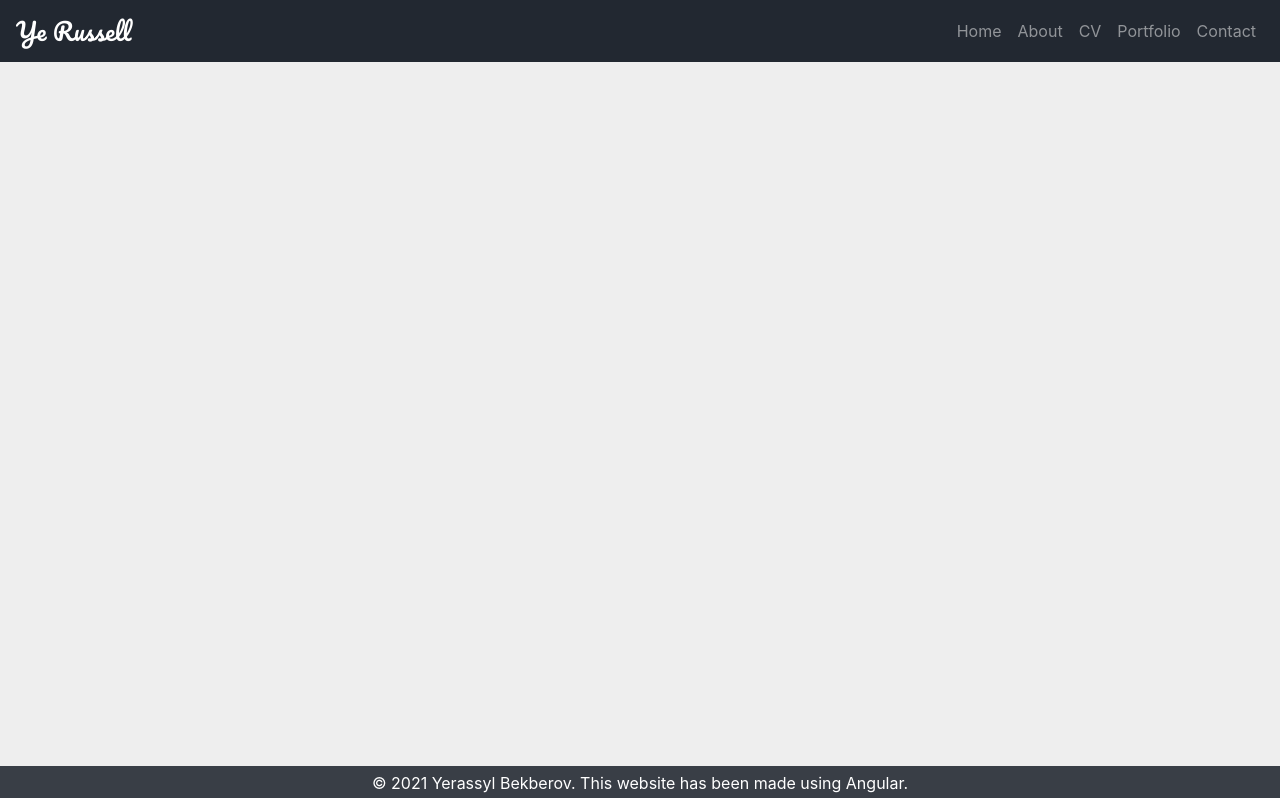
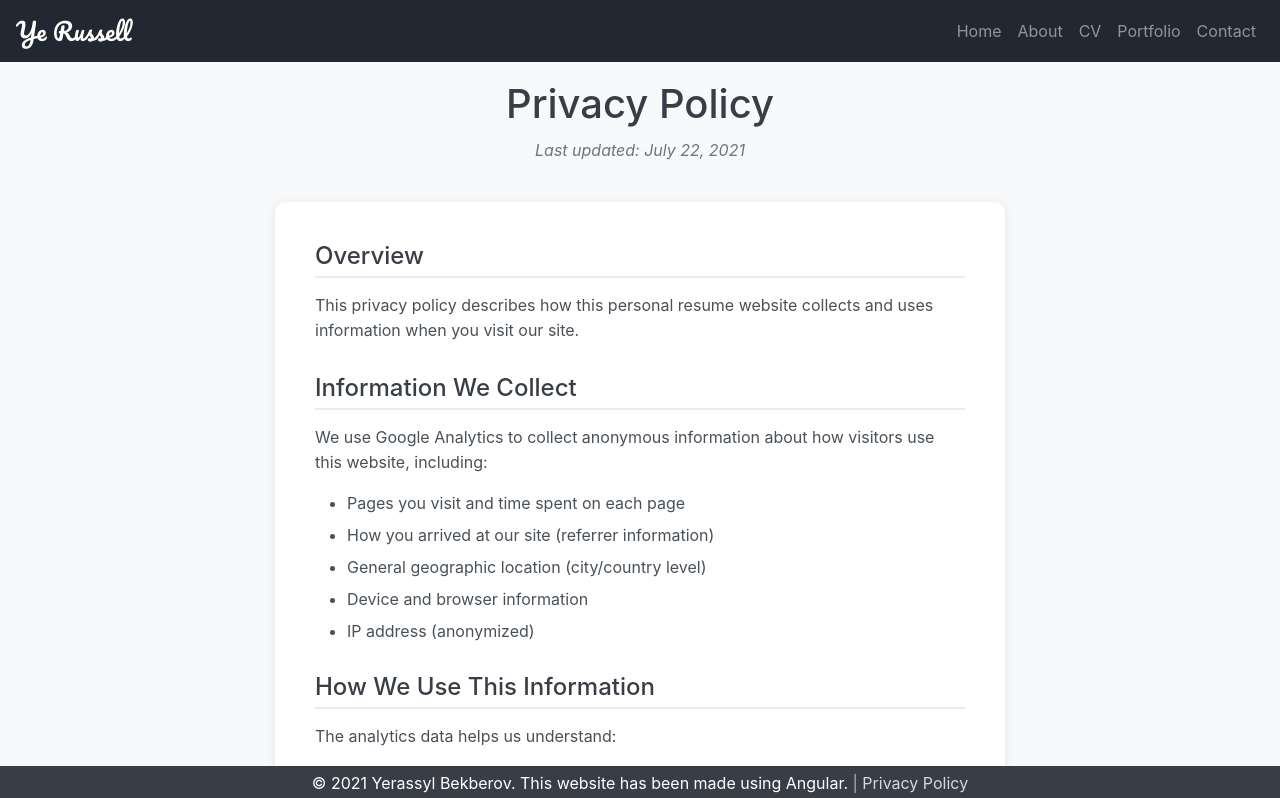
Before and after one commit to ye-russell/resume, an Angular app: page /privacy in a window 1280 px wide. Before the commit this address led to /. Shown: the top 798 px of the page. Built offline with nearby package versions, Linux system fonts and the light colour scheme.

Commit message:
add privacy policy

```diff
--- a/src/app/app-routing.module.ts
+++ b/src/app/app-routing.module.ts
@@ -5,6 +5,7 @@ import { ContactComponent } from './contact/contact.component';
 import { CvComponent } from './cv/cv.component';
 import { HomeComponent } from './home/home.component';
 import { PortfolioComponent } from './portfolio/portfolio.component';
+import { PrivacyPolicyComponent } from './privacy-policy/privacy-policy.component';
 
 const routes: Routes = [  {
   path: '',
@@ -25,6 +26,10 @@ const routes: Routes = [  {
 {
   path: 'contact',
   component: ContactComponent,
+},
+{
+  path: 'privacy',
+  component: PrivacyPolicyComponent,
 }
 ];
 
--- a/src/app/app.module.ts
+++ b/src/app/app.module.ts
@@ -14,6 +14,7 @@ import { NgbModule } from '@ng-bootstrap/ng-bootstrap';
 import { FontAwesomeModule } from '@fortawesome/angular-fontawesome';
 import { LayoutModule } from '@angular/cdk/layout';
 import { ModalComponent } from './modal/modal.component';
+import { PrivacyPolicyComponent } from './privacy-policy/privacy-policy.component';
 
 @NgModule({
   declarations: [
@@ -25,7 +26,8 @@ import { ModalComponent } from './modal/modal.component';
     CvComponent,
     PortfolioComponent,
     ContactComponent,
-    ModalComponent
+    ModalComponent,
+    PrivacyPolicyComponent
   ],
   imports: [
     BrowserModule,
--- a/src/app/footer/footer.component.css
+++ b/src/app/footer/footer.component.css
@@ -6,3 +6,20 @@
   color: #fff;
   padding: 5px 0;
 }
+
+.privacy-link {
+  color: #fff;
+  text-decoration: none;
+  opacity: 0.8;
+  transition: opacity 0.3s ease;
+}
+
+.privacy-link:hover {
+  color: #fff;
+  text-decoration: underline;
+  opacity: 1;
+}
+
+.privacy-separator {
+  opacity: 0.6;
+}
--- a/src/app/footer/footer.component.html
+++ b/src/app/footer/footer.component.html
@@ -1,5 +1,7 @@
 <div class="footer-container container-fluid fixed-bottom">
   <div class="text-center">
     © {{ currentYear }} Yerassyl Bekberov. This website has been made using Angular.
+    <span class="privacy-separator"> | </span>
+    <a routerLink="/privacy" class="privacy-link">Privacy Policy</a>
   </div>
 </div>
--- /dev/null
+++ b/src/app/privacy-policy/privacy-policy.component.css
@@ -0,0 +1,93 @@
+.privacy-container {
+  min-height: 100vh;
+  padding: 80px 20px 120px 20px;
+  background-color: #f8f9fa;
+}
+
+.privacy-title {
+  color: #393E46;
+  font-size: 2.5rem;
+  margin-bottom: 10px;
+  text-align: center;
+}
+
+.last-updated {
+  text-align: center;
+  color: #6c757d;
+  font-style: italic;
+  margin-bottom: 40px;
+}
+
+.privacy-content {
+  background: white;
+  padding: 40px;
+  border-radius: 10px;
+  box-shadow: 0 2px 10px rgba(0,0,0,0.1);
+  margin-bottom: 30px;
+}
+
+.privacy-content h2 {
+  color: #393E46;
+  font-size: 1.5rem;
+  margin-top: 30px;
+  margin-bottom: 15px;
+  border-bottom: 2px solid #e9ecef;
+  padding-bottom: 5px;
+}
+
+.privacy-content h2:first-child {
+  margin-top: 0;
+}
+
+.privacy-content p {
+  line-height: 1.6;
+  margin-bottom: 15px;
+  color: #495057;
+}
+
+.privacy-content ul {
+  margin-bottom: 20px;
+}
+
+.privacy-content li {
+  margin-bottom: 8px;
+  color: #495057;
+}
+
+.privacy-content a {
+  color: #007bff;
+  text-decoration: none;
+}
+
+.privacy-content a:hover {
+  text-decoration: underline;
+}
+
+.back-link {
+  text-align: center;
+}
+
+.btn-primary {
+  background-color: #393E46;
+  border-color: #393E46;
+  padding: 10px 30px;
+}
+
+.btn-primary:hover {
+  background-color: #2d323a;
+  border-color: #2d323a;
+}
+
+@media (max-width: 768px) {
+  .privacy-container {
+    padding: 60px 10px 100px 10px;
+  }
+
+  .privacy-content {
+    padding: 20px;
+  }
+
+  .privacy-title {
+    font-size: 2rem;
+  }
+}
--- /dev/null
+++ b/src/app/privacy-policy/privacy-policy.component.html
@@ -0,0 +1,70 @@
+<div class="privacy-container">
+  <div class="container">
+    <div class="row justify-content-center">
+      <div class="col-lg-8">
+        <h1 class="privacy-title">Privacy Policy</h1>
+        <p class="last-updated">Last updated: {{ currentDate }}</p>
+
+        <div class="privacy-content">
+          <h2>Overview</h2>
+          <p>
+            This privacy policy describes how this personal resume website collects and uses information
+            when you visit our site.
+          </p>
+
+          <h2>Information We Collect</h2>
+          <p>
+            We use Google Analytics to collect anonymous information about how visitors use this website, including:
+          </p>
+          <ul>
+            <li>Pages you visit and time spent on each page</li>
+            <li>How you arrived at our site (referrer information)</li>
+            <li>General geographic location (city/country level)</li>
+            <li>Device and browser information</li>
+            <li>IP address (anonymized)</li>
+          </ul>
+
+          <h2>How We Use This Information</h2>
+          <p>
+            The analytics data helps us understand:
+          </p>
+          <ul>
+            <li>Which sections of the resume are most viewed</li>
+            <li>How to improve the website experience</li>
+            <li>General traffic patterns and popular content</li>
+          </ul>
+
+          <h2>Data Sharing</h2>
+          <p>
+            We do not sell, trade, or rent your personal information. Analytics data is processed by
+            Google Analytics according to their privacy policy.
+          </p>
+
+          <h2>Cookies</h2>
+          <p>
+            This website uses cookies through Google Analytics to track website usage. You can disable
+            cookies in your browser settings if you prefer.
+          </p>
+
+          <h2>Your Rights</h2>
+          <p>
+            You can opt out of Google Analytics tracking by installing the
+            <a href="https://tools.google.com/dlpage/gaoptout" target="_blank" rel="noopener">
+              Google Analytics Opt-out Browser Add-on
+            </a>.
+          </p>
+
+          <h2>Contact</h2>
+          <p>
+            If you have questions about this privacy policy, please contact me through the
+            <a routerLink="/contact">contact page</a>.
+          </p>
+        </div>
+
+        <div class="back-link">
+          <a routerLink="/" class="btn btn-primary">← Back to Resume</a>
+        </div>
+      </div>
+    </div>
+  </div>
+</div>
--- /dev/null
+++ b/src/app/privacy-policy/privacy-policy.component.ts
@@ -0,0 +1,18 @@
+import { Component } from '@angular/core';
+
+@Component({
+  selector: 'app-privacy-policy',
+  templateUrl: './privacy-policy.component.html',
+  styleUrls: ['./privacy-policy.component.css']
+})
+export class PrivacyPolicyComponent {
+  currentDate: string;
+
+  constructor() {
+    this.currentDate = new Date().toLocaleDateString('en-US', {
+      year: 'numeric',
+      month: 'long',
+      day: 'numeric'
+    });
+  }
+}
```
Also changed, not shown: 1 other file (tests, documents, lock files or other folders).
